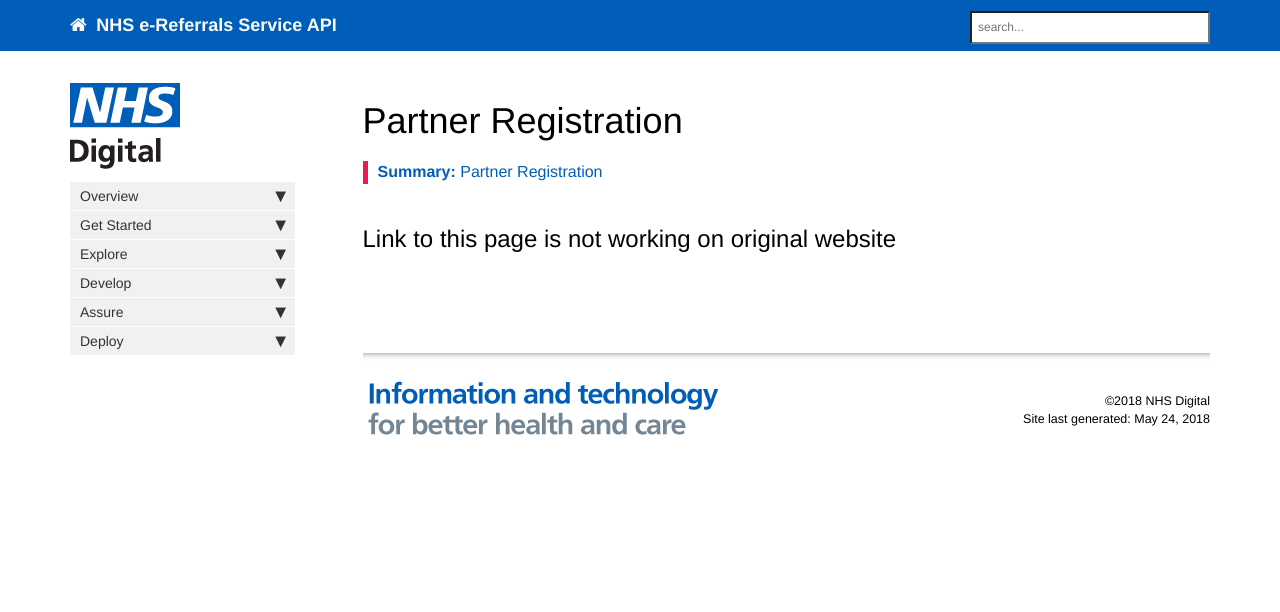
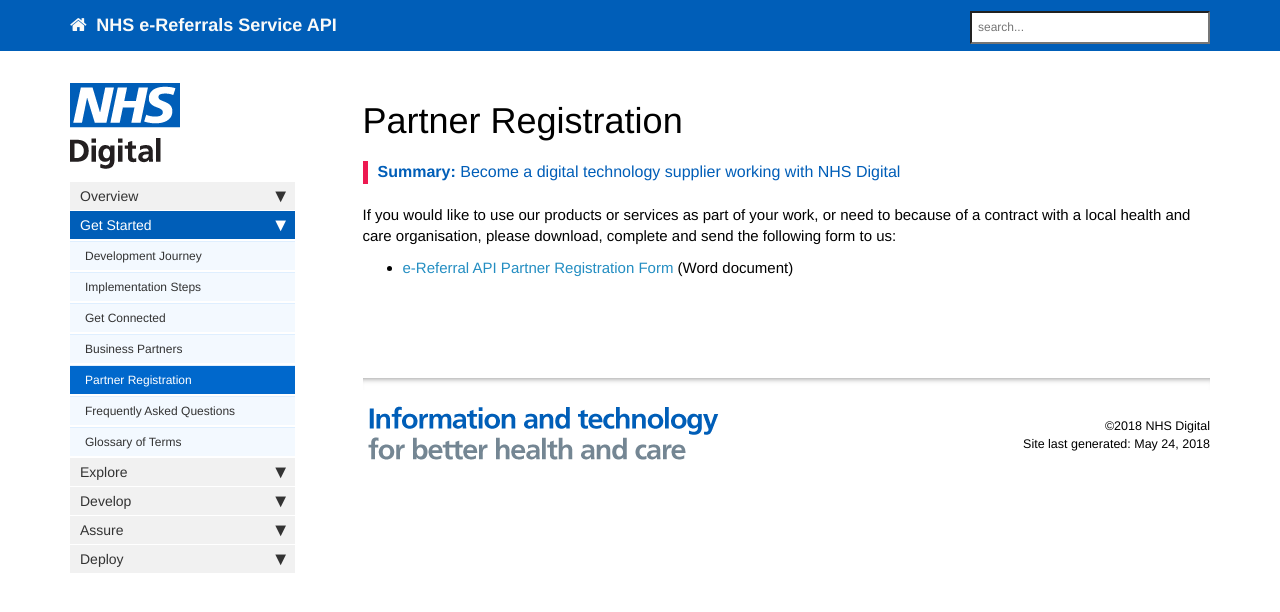
Before and after one commit to wurble369/websitetest, a Jekyll site: the page built from pages/getstarted/getstarted_partner_registration.md, in a window 1280 px wide. Shown: the top 612 px of the page. Built offline with Jekyll 4.4.1, drawn with Linux system fonts in a browser that asks for light colours; nearby versions of some CDN libraries; comment, search, counter and statistics services are not loaded.

Commit message:
Registration prototype

```diff
--- a/_data/sidebars/overview_sidebar.yml
+++ b/_data/sidebars/overview_sidebar.yml
@@ -43,9 +43,9 @@ entries:
 #    - title: Capabilities
 #      url: /getstarted_capabilities.html
 #      output: web
-#    - title: Partner Registration
-#      url: /getstarted_partner_registration.html
-#      output: web
+    - title: Partner Registration
+      url: /getstarted_partner_registration.html
+      output: web
     - title: Frequently Asked Questions
       url: /getstarted_faq.html
       output: web
--- a/pages/getstarted/getstarted_partner_registration.md
+++ b/pages/getstarted/getstarted_partner_registration.md
@@ -4,7 +4,9 @@ keywords: development, partnership
 sidebar: overview_sidebar
 toc: false
 permalink: getstarted_partner_registration.html
-summary: "Partner Registration"
+summary: "Become a digital technology supplier working with NHS Digital"
 ---
 
-## Link to this page is not working on original website ##
+If you would like to use our products or services as part of your work, or need to because of a contract with a local health and care organisation, please download, complete and send the following form to us:
+
+* [e-Referral API Partner Registration Form](/registration/e-RS_API_Partner_Registration_Form.doc) (Word document)
```
Also changed, not shown: 3 other files.
